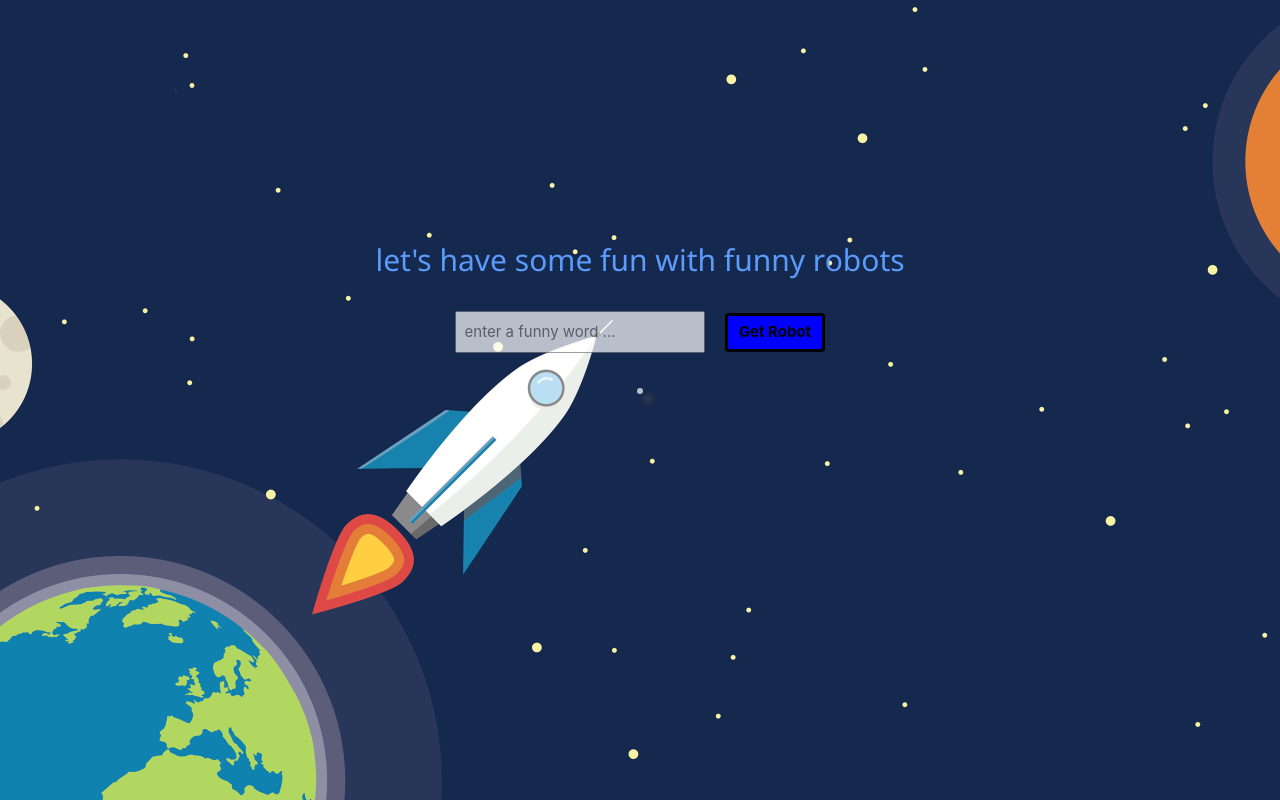
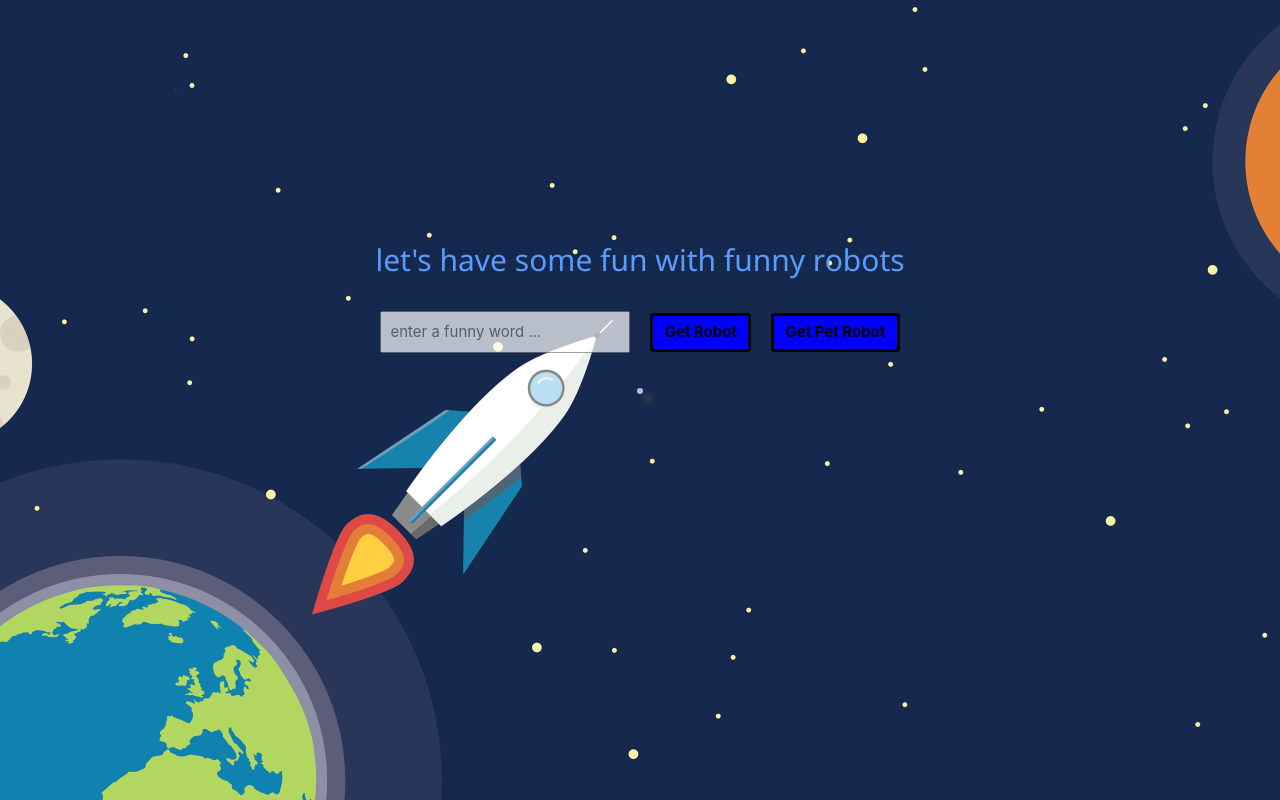
Before and after one commit to saranasr83/sara-khosravi-gonimbly, a React (Create React App) app: page / in a window 1280 px wide. Built offline with nearby package versions, Linux system fonts and the light colour scheme.

Commit message:
add the button

```diff
--- a/src/components/SearchBox/SearchBox.js
+++ b/src/components/SearchBox/SearchBox.js
@@ -18,6 +18,12 @@ const SearchBox = props =>(
             onClick={props.handleFormSubmit}>
             <strong>Get Robot</strong>
             </button>
+            <button
+            className="btn"
+            type="submit"
+            onClick={props.handlePetFormSubmit}>
+            <strong>Get Pet Robot</strong>
+            </button>
         </div>
 
     </form>
--- a/src/pages/Home/Home.js
+++ b/src/pages/Home/Home.js
@@ -28,6 +28,18 @@ class Home extends Component {
         })
         .catch(error => console.log(error));
     }
+    handlePetFormSubmit = event => {
+        event.preventDefault();
+        console.log('calling the API')
+
+        // Making the call to external API to get the photos:
+        axios.get(`https://robohash.org/${this.state.userInput}?set=set4`)
+            .then(res => {
+                console.log('result',res)
+                this.setState({results:res.config.url})
+        })
+        .catch(error => console.log(error));
+    }
     render(){
         return (
             <container className="container-fluid">
@@ -39,6 +51,7 @@ class Home extends Component {
                     <SearchBox
                     handleInputChange={this.handleInputChange}
                     handleFormSubmit={this.handleFormSubmit}
+                    handlePetFormSubmit={this.handlePetFormSubmit}
                     />
                     <SearchResult
                     results={this.state.results}
```
